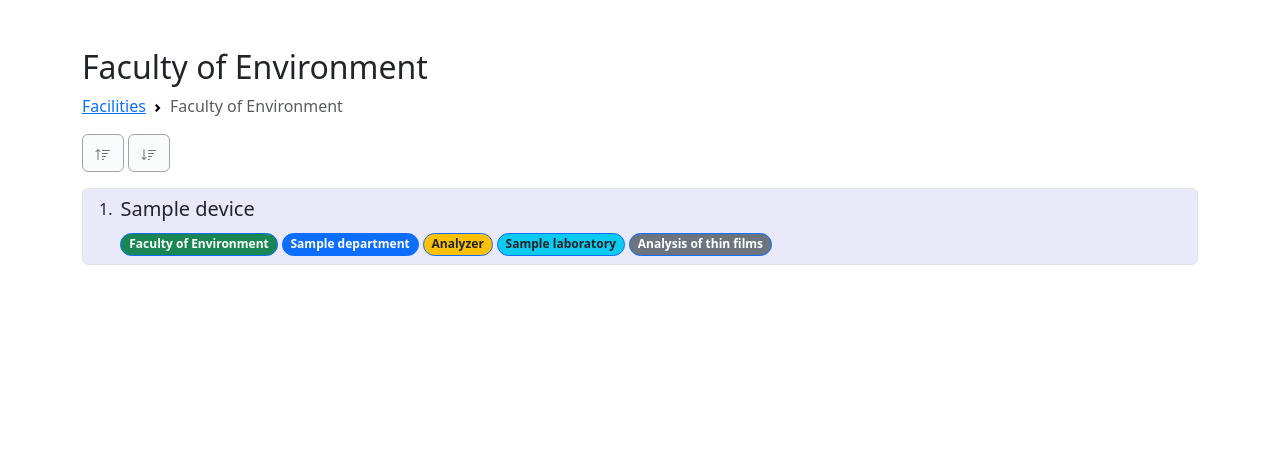
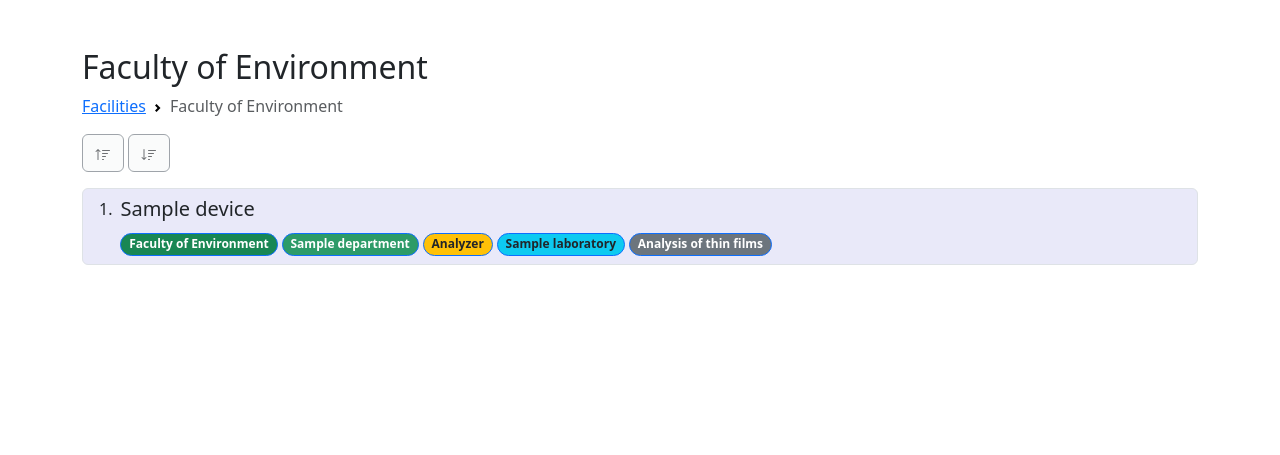
Before and after one commit to ki-ujep/facilities, a Django app: page /facultydevices/1/1 in a window 1280 px wide. Shown: the part 224-679 px from the top of the page. Run offline with Django 4.2, Linux system fonts and the light colour scheme; data comes from the database, SQL or seed files in the repository; tables that the repository leaves empty hold one stand-in row (values such as "Sample post"); parts of the project's set-up code (start-up, migrations or seed data) failed here and were passed over; some libraries are stand-ins or nearby versions.

Commit message:
department badge similar color to faculty

```diff
--- a/facility/client/static/css/style.css
+++ b/facility/client/static/css/style.css
@@ -71,3 +71,12 @@ body {
     height: 60px;
     position: fixed;
 }
+
+.bg-department {
+    background-color: rgb(45, 155, 104);
+    color: white;
+}
+
+.bg-department:hover {
+    background-color: rgb(45, 155, 104);
+}
--- a/facility/client/templates/device.html
+++ b/facility/client/templates/device.html
@@ -39,7 +39,7 @@
         </form>
 
         <form action="{% url 'search_result' %}" method="get" class="d-inline">
-            <button class="btn btn-primary badge bg-primary rounded-pill" type="submit" name="query" value="{{device.department.name}}">{{device.department.name}}</button>
+            <button class="btn btn-primary badge bg-department rounded-pill" type="submit" name="query" value="{{device.department.name}}">{{device.department.name}}</button>
         </form>
 
         {% for category in device.category.walk %}
--- a/facility/client/templates/facultydevices.html
+++ b/facility/client/templates/facultydevices.html
@@ -71,7 +71,7 @@
                         </form>
 
                         <form action="{% url 'search_result' %}" method="get" class="d-inline">
-                            <button class="btn btn-primary badge bg-primary rounded-pill" type="submit" name="query"
+                            <button class="btn btn-primary badge bg-department rounded-pill" type="submit" name="query"
                                     value="{{ device.department.name }}">{{ device.department.name }}</button>
                         </form>
 
```
